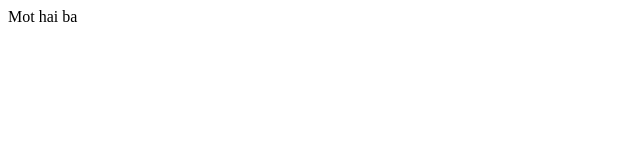
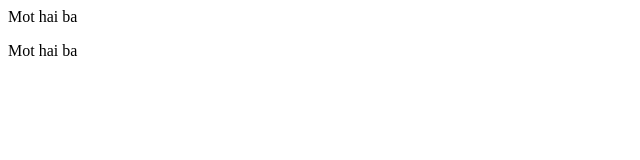
Before and after one commit to phapscac/Phap, a plain HTML site: page index.html in a window 1280 px wide. Shown: the full height of the page, 0-640 px from the left. Drawn offline with Linux system fonts and the light colour scheme.

Commit message:
Update index.html

```diff
--- a/index.html
+++ b/index.html
@@ -1 +1,3 @@
 <p>Mot hai ba </p>
+
+<p>Mot hai ba </p>
```
